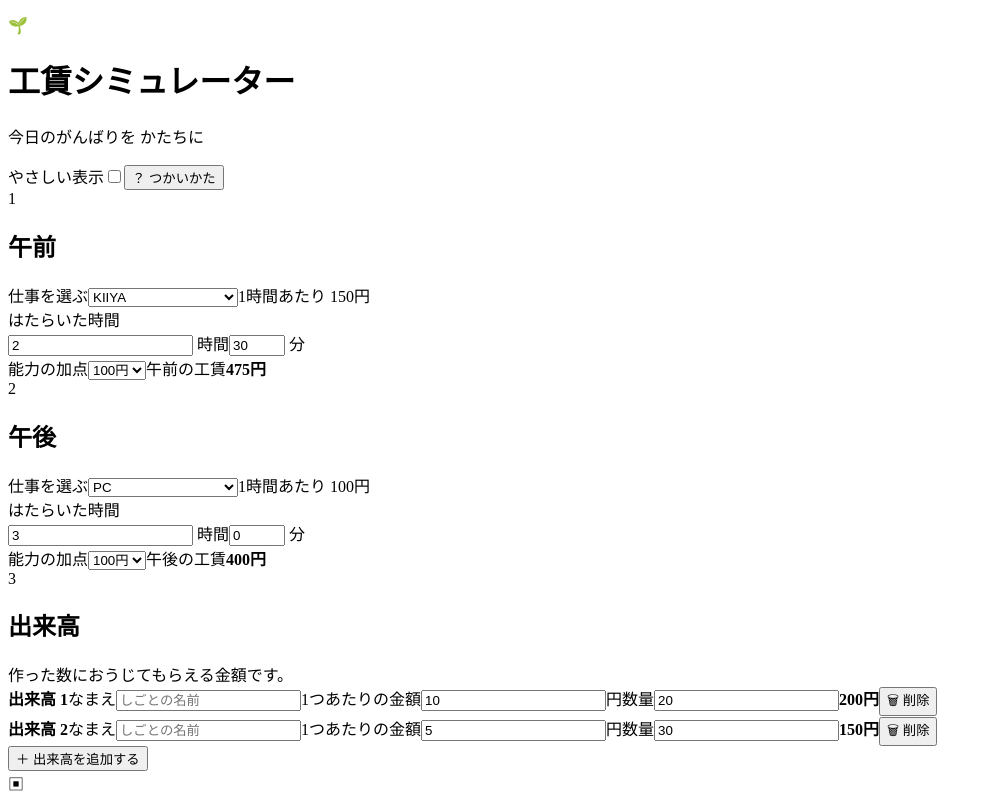
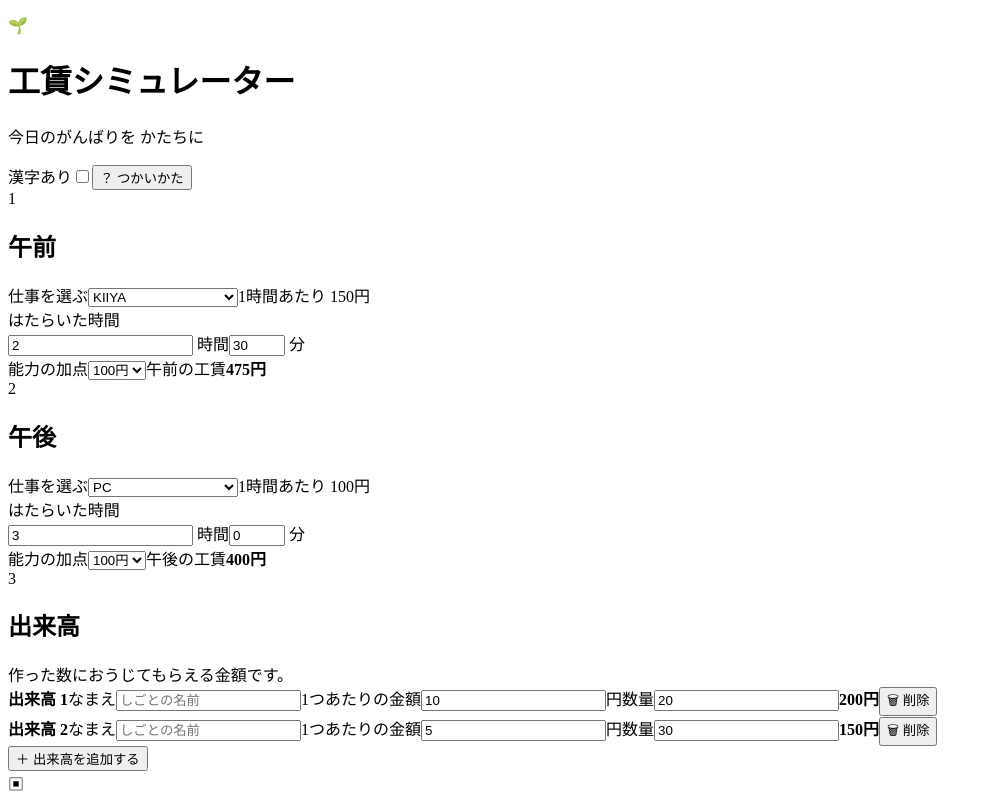
Before and after one commit to nto300002/wage-record-app, a React (Vite) app: page / in a window 1280 px wide. Shown: the top 800 px of the page, without its empty margins (0-992 px from the left). Built offline with nearby package versions, Linux system fonts and the light colour scheme; the HTML template or start-up script is replaced by a standard one.

Commit message:
fix: clarify easy display toggle labels

```diff
--- a/src/App.tsx
+++ b/src/App.tsx
@@ -42,7 +42,7 @@ function App() {
 
   return (
     <main className="app-shell">
-      <header className="app-header"><div><p className="brand-mark">🌱</p><h1>{easyDisplay ? 'こうちんシミュレーター' : '工賃シミュレーター'}</h1><p>{easyDisplay ? 'きょうの がんばりを かたちに' : '今日のがんばりを かたちに'}</p></div><div className="header-actions"><label className="easy-toggle"><span>{easyDisplay ? 'やさしい ひょうじ' : 'やさしい表示'}</span><input aria-label="やさしい表示" type="checkbox" checked={easyDisplay} onChange={(event) => setEasyDisplay(event.target.checked)} /><span className="switch-track" aria-hidden="true"><span className="switch-thumb" /></span></label><button className="help-button" type="button">？ つかいかた</button></div></header>
+      <header className="app-header"><div><p className="brand-mark">🌱</p><h1>{easyDisplay ? 'こうちんシミュレーター' : '工賃シミュレーター'}</h1><p>{easyDisplay ? 'きょうの がんばりを かたちに' : '今日のがんばりを かたちに'}</p></div><div className="header-actions"><label className="easy-toggle"><span>{easyDisplay ? 'かんじなし' : '漢字あり'}</span><input aria-label="やさしい表示" type="checkbox" checked={easyDisplay} onChange={(event) => setEasyDisplay(event.target.checked)} /><span className="switch-track" aria-hidden="true"><span className="switch-thumb" /></span></label><button className="help-button" type="button">？ つかいかた</button></div></header>
       <SessionCard title={easyDisplay ? 'ごぜん' : '午前'} id="am" session={sessions.am} workName={workNames.am} easyDisplay={easyDisplay} onWorkChange={(value) => selectWork('am', value)} onChange={(patch) => updateSession('am', patch)} result={result.am} />
       <SessionCard title={easyDisplay ? 'ごご' : '午後'} id="pm" session={sessions.pm} workName={workNames.pm} easyDisplay={easyDisplay} onWorkChange={(value) => selectWork('pm', value)} onChange={(patch) => updateSession('pm', patch)} result={result.pm} />
       <section className="card piecework-card" aria-labelledby="piecework-heading"><div className="section-heading"><span className="section-number">3</span><h2 id="piecework-heading">{easyDisplay ? 'できだか' : '出来高'}</h2><span>{easyDisplay ? 'つくった かずに おうじてもらえる きんがくです。' : '作った数におうじてもらえる金額です。'}</span></div>
```
Also changed, not shown: 1 other file (tests, documents, lock files or other folders).
